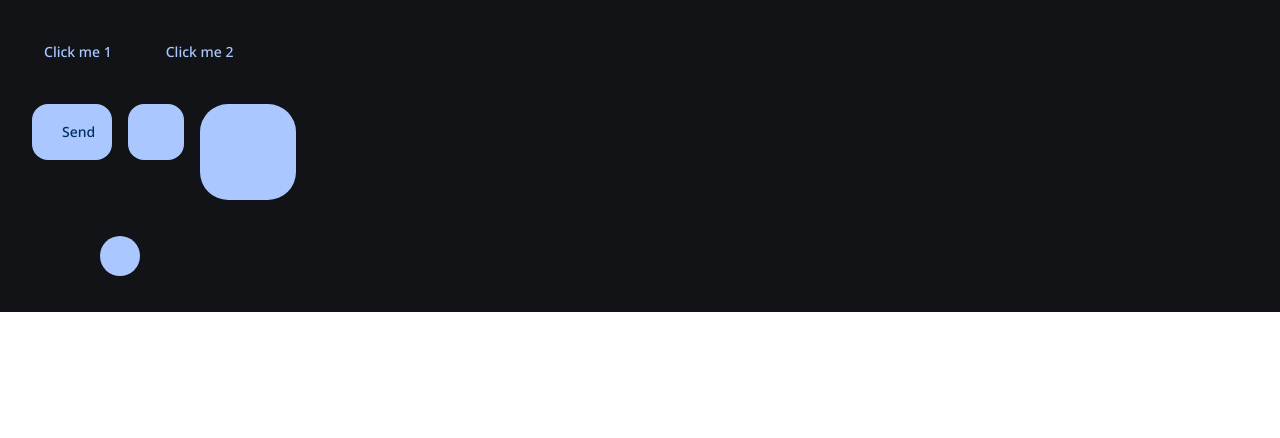
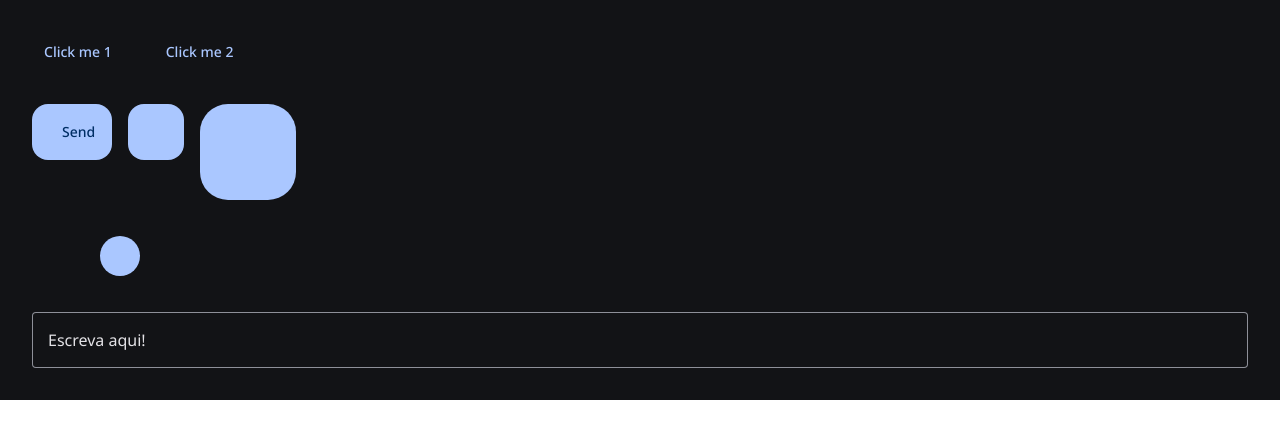
Before and after one commit to code-bay/carte, a SvelteKit app: page /components in a window 1280 px wide. Shown: the top 438 px of the page. Built offline with nearby package versions, Linux system fonts and the light colour scheme; some icons are missing.

Commit message:
feat: add TextField component

```diff
--- /dev/null
+++ b/src/components/TextField.svelte
@@ -0,0 +1,175 @@
+<script lang="ts">
+	import Icon from '@iconify/svelte';
+
+	export let type: string = "text";
+	export let value: string = "";
+	export let props: {
+		label: string,
+		name: string,
+		disabled?: boolean,
+		error?: string,
+		icon?: string,
+		maxlength?: number,
+		minlength?: number,
+		readonly?: boolean,
+		required?: boolean,
+		text?: string,
+	}
+
+	const { label, name, disabled, error, icon, maxlength, minlength, readonly, required, text } = props
+</script>
+
+<label class="text-field" class:hasIcon={icon} class:hasError={error} class:readonly>
+	<input
+		class="input"
+		{type}
+		{name}
+		placeholder={label}
+		{minlength}
+		{maxlength}
+		{value}
+		{disabled}
+		{readonly}
+		{required}
+	>
+	<span class="label">{label}</span>
+	{#if icon} <Icon {icon} /> {/if}
+</label>
+
+{#if error || text}
+	<div class="supporting-text" class:hasError={error}>
+		{error ? error : text ? text : ""}
+	</div>
+{/if}
+
+<style lang="scss">
+.text-field {
+	align-items: center;
+	display: flex;
+	font: var(--body-large);
+	height: 56px;
+	position: relative;
+	width: 100%;
+
+	&::after {
+		border-radius: 4px;
+		box-shadow: inset 0 0 0 1px var(--outline);
+		content: "";
+		left: 0;
+		pointer-events: none;
+		position: absolute;
+		transition: box-shadow .2s ease;
+		top: 0;
+		user-select: none;
+		height: 100%;
+		width: 100%;
+	}
+
+	&:hover {
+		&::after {
+			box-shadow: inset 0px 0px 0px 1px var(--on-surface);
+		}
+	}
+
+	&:focus-within, &:active {
+		&::after {
+			box-shadow: inset 0px 0px 0px 2px var(--primary);
+		}
+
+		.label {
+			background: var(--surface-container-high);
+			color: var(--primary);
+			font: var(--body-small);
+			transform: translateY(-28px);
+		}
+	}
+
+	:global(.iconify) {
+		color: var(--on-surface-variant);
+		height: 20px;
+		margin-left: 16px;
+		min-width: 20px;
+		pointer-events: none;
+		position: absolute;
+		user-select: none;
+	}
+}
+
+.input {
+	border-radius: 5px;
+	height: 100%;
+	padding: 0 16px;
+	width: 100%;
+
+	&::placeholder {
+		color: transparent;
+	}
+
+	&:not(:placeholder-shown), &:-webkit-autofill {
+		& + .label {
+			background: var(--surface-container);
+			transform: translateY(-28px);
+			font: var(--body-small);
+		}
+	}
+}
+
+.label {
+	color: var(--on-surface);
+	margin-left: 12px;
+	padding: 0 4px;
+	pointer-events: none;
+	position: absolute;
+	transition: font 0.2s, transform 0.2s;
+	user-select: none;
+	z-index: 1;
+}
+
+.supporting-text {
+	color: var(--on-surface-variant);
+	font: var(--body-small);
+	height: 24px;
+	margin: 4px 2px;
+
+	&.hasError {
+		color: var(--error);
+	}
+}
+
+
+.hasError {
+	&::after {
+		box-shadow: inset 0px 0px 0px 2px var(--error) !important;
+	}
+
+	.label {
+		color: var(--error) !important;
+	}
+}
+
+.hasIcon {
+	.input {
+		padding-left: 52px;
+
+		&:not(:placeholder-shown), &:-webkit-autofill {
+			& + .label {
+				transform: translate(-36px, -28px);
+			}
+		}
+	}
+
+	.label {
+		margin-left: 48px;
+	}
+
+	&:focus-within, &:active {
+		.label {
+			transform: translate(-36px, -28px);
+		}
+	}
+}
+
+.readonly {
+	pointer-events: none;
+}
+</style>
--- a/src/routes/components/+page.svelte
+++ b/src/routes/components/+page.svelte
@@ -2,6 +2,7 @@
 	import SimpleButton from "$components/buttons/SimpleButton.svelte";
 	import FloatingActionButton from "$components/buttons/FloatingActionButton.svelte";
 	import IconButton from "$components/buttons/IconButton.svelte"
+  import TextField from "$components/TextField.svelte";
 </script>
 
 <div class="grid">
@@ -51,6 +52,13 @@
 			target: "_blank"
 		}}/>
 	</div>
+
+	<div class="item">
+		<TextField props={{
+			label: "Escreva aqui!",
+			name: "test"
+		}}/>
+	</div>
 </div>
 
 <style lang="scss">
```
